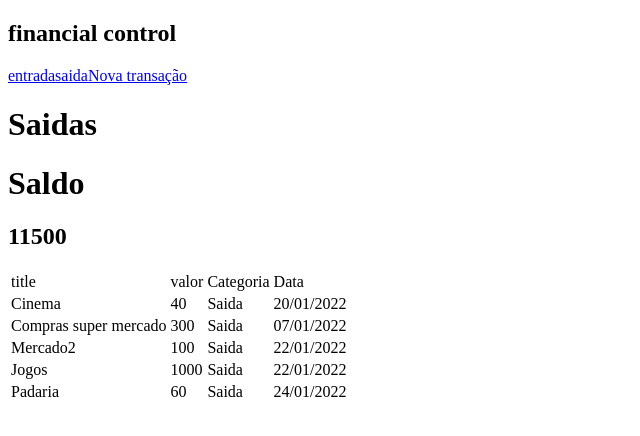
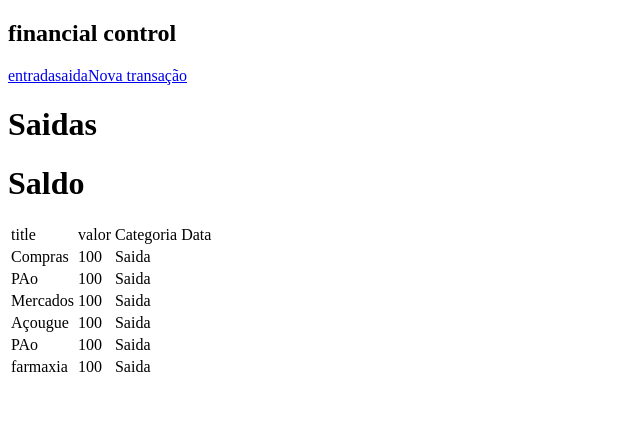
Before and after one commit to eduardonk9999/Finance-Control, a React (Vite) app: page /saida in a window 1280 px wide. Shown: the top 436 px of the page, without its empty margins (0-640 px from the left). Built offline with nearby package versions, Linux system fonts and the light colour scheme; data requests are answered from the project's data file.

Commit message:
Add, logica do context

```diff
--- a/data/db.json
+++ b/data/db.json
@@ -1,53 +1,60 @@
 {
   "finances": [
     {
-      "title": "Freela",
+      "title": "Salario",
       "valor": "1000",
+      "data": "",
       "categoria": "Entrada",
-      "data": "11/02/2022",
       "id": 1
     },
     {
-      "title": "Salario",
-      "valor": "12000",
-      "categoria": "Entrada",
-      "data": "02/01/2022",
+      "title": "Compras",
+      "valor": "100",
+      "data": "",
+      "categoria": "Saida",
       "id": 2
     },
     {
-      "title": "Cinema",
-      "valor": "40",
+      "title": "PAo",
+      "valor": "100",
+      "data": "",
       "categoria": "Saida",
-      "data": "20/01/2022",
       "id": 3
     },
     {
-      "title": "Compras super mercado",
-      "valor": "300",
-      "data": "07/01/2022",
+      "title": "Freela",
+      "valor": "100",
+      "data": "",
+      "categoria": "Entrada",
+      "id": 4
+    },
+    {
+      "title": "Mercados",
+      "valor": "100",
+      "data": "",
+      "categoria": "Saida",
+      "id": 5
+    },
+    {
+      "title": "Açougue",
+      "valor": "100",
+      "data": "",
+      "categoria": "Saida",
+      "id": 6
+    },
+    {
+      "title": "PAo",
+      "valor": "100",
+      "data": "",
       "categoria": "Saida",
       "id": 7
     },
     {
-      "title": "Mercado2",
+      "title": "farmaxia",
       "valor": "100",
-      "data": "22/01/2022",
+      "data": "",
       "categoria": "Saida",
       "id": 8
-    },
-    {
-      "title": "Jogos ",
-      "valor": "1000",
-      "data": "22/01/2022",
-      "categoria": "Saida",
-      "id": 9
-    },
-    {
-      "title": "Padaria",
-      "valor": "60",
-      "data": "24/01/2022",
-      "categoria": "Saida",
-      "id": 10
     }
   ]
 }
--- a/src/App.jsx
+++ b/src/App.jsx
@@ -4,16 +4,15 @@ import Rotas from './routes';
 import Header from './Components/Header'
 import AppProvider from "./Context/Provider";
 
+
 function App() {
   return (
-    <>
     <AppProvider>
       <Router>
         <Header />
         <Rotas />
       </Router>
     </AppProvider>
-    </>
   )
 }
 
--- a/src/Components/Saldo/index.jsx
+++ b/src/Components/Saldo/index.jsx
@@ -1,7 +1,11 @@
 import { useEffect, useState } from "react";
+import { useContext } from "react/cjs/react.development";
+
+import AppContext from '../../Context/Context';
 
 const Saldo = () => {
   const [valortotal, setValorTotal] = useState([]);
+
 
 
   useEffect(() => {
@@ -23,8 +27,7 @@ const Saldo = () => {
   .reduce((acc, item) => acc + Number(item.valor), 0);
 
 
-  console.log(totaldeSaidas)
-  console.log(totaldeEntradas)
+
 
 
 
@@ -35,7 +38,7 @@ const Saldo = () => {
      {
       <div>
         <h1>Saldo</h1>
-        <h2>{totaldeEntradas - totaldeSaidas}</h2>
+        <h2></h2>
       </div>
      }
     </>
--- a/src/Context/Context.jsx
+++ b/src/Context/Context.jsx
@@ -1,6 +1,8 @@
-import { createContext } from 'react';
+import { createContext } from "react";
 
 const AppContext = createContext({
-  valorfinal: '',
+    setValorEnd: () => {},
+    valorEND: null,
 })
+
 export default AppContext;
--- a/src/Context/Provider.jsx
+++ b/src/Context/Provider.jsx
@@ -1,17 +1,29 @@
-import { useEffect, useState } from "react"
+import { useCallback, useEffect, useState } from "react";
 import AppContext from "./Context";
-
-const AppProvider = ({ children }) => {
-  const [valorfinal, setValorFinal ] = useState('');
 
 
 
 
+const AppProvider = ({ children }) => {
+  const [valorEND, setValor] = useState(null)
+
+
+  const setValorEnd = useCallback((entrada, saida) => {
+    const sub = entrada - saida;
+
+
+    setValor(sub)
+
+
+
+  }, [])
+
+  console.log('>' + valorEND)
+
   return(
-    <AppContext.Provider value={{valorfinal, setValorFinal}}>
-      {children}
+    <AppContext.Provider value={{ setValorEnd, valorEND }}>
+      { children }
     </AppContext.Provider>
   )
 }
-
 export default AppProvider;
--- a/src/Pages/NovaTransacao/index.jsx
+++ b/src/Pages/NovaTransacao/index.jsx
@@ -1,14 +1,22 @@
-import { useState } from "react";
-import Saldo from '../../Components/Saldo';
+import { useEffect, useState } from "react";
+import { useContext } from "react";
+import AppContext from "../../Context/Context";
+
+
 
 const Transacao = () => {
   const [ title, setTitle ] = useState('')
   const [ valor, setValor ] = useState('')
   const [ data, setData ] = useState('')
   const [ categoria, setCategoria ] = useState('')
+  const {setValorEnd, valorEND} = useContext(AppContext)
+
+  const [valortotal, setValorTotal] = useState([]);
 
   const handleSubmit = (e) => {
     e.preventDefault()
+
+
 
     const newProdct = {
       title: title,
@@ -32,13 +40,41 @@ const Transacao = () => {
       console.log('nao passo')
       alert('preencher form')
     }
+
+
+
   }
 
+  useEffect(() => {
+    fetch('http://localhost:8088/finances')
+      .then(res => {
+        return res.json()
+      })
+      .then(data => {
+        setValorTotal(data)
 
+
+
+      })
+  }, []);
+
+
+
+  const totaldeSaidas = valortotal.filter(saida => saida.categoria === 'Saida')
+  .reduce((acc, item) => acc + Number(item.valor), 0);
+
+  const totaldeEntradas = valortotal.filter(entrada => entrada.categoria === 'Entrada')
+  .reduce((acc, item) => acc + Number(item.valor), 0);
+
+
+
+
+
+  setValorEnd(totaldeEntradas, totaldeSaidas)
   return(
 
     <>
-      <Saldo />
+      {valorEND}
       <form onSubmit={handleSubmit}>
         <h1>Cadastrar Transação</h1>
 
@@ -52,7 +88,10 @@ const Transacao = () => {
           <option value="Saida">Saida</option>
         </select>
         <input type="text" placeholder="Data" value={data} onChange={(e) => setData(e.target.value)}/>
-        <button>Enviar</button>
+        <button
+
+        >
+          Enviar</button>
       </form>
     </>
   )
--- a/src/routes.jsx
+++ b/src/routes.jsx
@@ -1,5 +1,6 @@
 
 import { Route, BrowserRouter as Router, Switch } from 'react-router-dom';
+
 import Entrada from './Pages/Entrada';
 import Home from './Pages/Home';
 import Transacao from './Pages/NovaTransacao';
```
Lines whose indentation alone changed are shown as unchanged.
